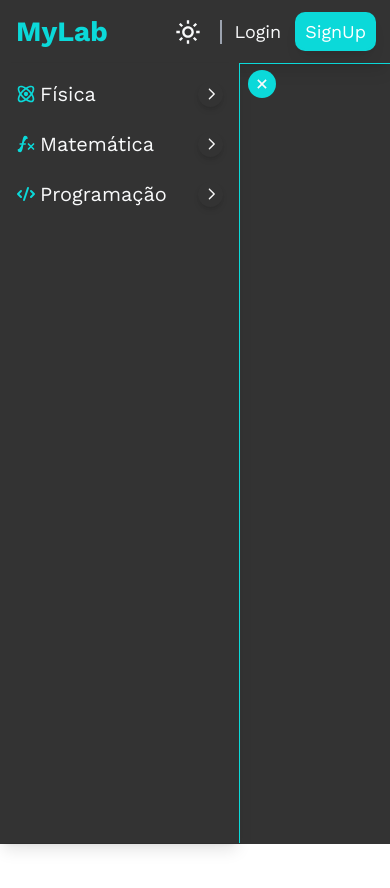
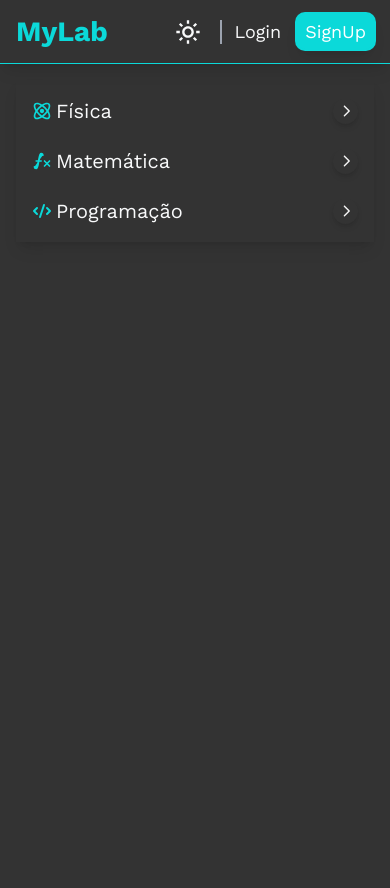
Before and after one commit to EnzoSylvestrin/MyLab, a Next.js app: page /eletrica in a window 390 px wide. Shown: the top 888 px of the page. Before the commit the page ends 844 px from the top, so only its background shows below. Built offline with nearby package versions, Linux system fonts and the light colour scheme.

Commit message:
Iniciando a responsividade

```diff
--- a/src/Components/Header/Header.tsx
+++ b/src/Components/Header/Header.tsx
@@ -1,3 +1,4 @@
+import clsx from 'clsx';
 import { Button } from '../Button/Button';
 import { Link } from '../Link/Link';
 import { Theme, ThemeProps } from '../Theme/Theme';
@@ -15,8 +16,13 @@ type HeaderProps = ThemeProps & {
 
 export const Header = ({ user, onLogin, onLogout, onCreateAccount, setTheme }: HeaderProps) => {
   return (
-    <header>
-      <nav className='w-full fixed h-16 border-b-[1px] shadow-lg border-b-secondary py-3 px-4 flex items-center justify-between transition-colors duration-300 bg-grayMain dark:bg-darkMain'>
+    <header className="sticky top-0 z-[10]">
+      <nav className={clsx(
+        'w-full flex-col h-auto border-b-[1px] shadow-lg border-b-secondary py-3 px-4 flex items-center',
+        'justify-between transition-colors duration-300 bg-grayMain dark:bg-darkMain',
+        'xs:flex-row xs:h-16'
+      )}
+      >
         <Link href='#' size='md' text='MyLab' underlineOnHover={false} title />
         <div className='flex items-center justify-center'>
           <Theme setTheme={setTheme} />
--- a/src/Components/Screen.tsx
+++ b/src/Components/Screen.tsx
@@ -9,6 +9,7 @@ import { Header } from '@/Components/Header/Header';
 import { ToggleBar } from '@/Components/ToggleBar/ToggleBar';
 
 import { ANIMATION_TYPE, DURATION_ANIMATION } from "@/Utils/Contants";
+import clsx from "clsx";
 
 export const Screen = ({ Component, pageProps }: any) => {
 
@@ -20,11 +21,11 @@ export const Screen = ({ Component, pageProps }: any) => {
         <section className={theme === 'dark' ? 'dark' : ''}>
             <Header setTheme={setTheme} />
             <ToggleBar />
-            <motion.section
-                className='pt-16 z-10 min-h-[100vh] h-full transition-colors duration-300 bg-grayMain dark:bg-darkMain'
-                initial={{
-                    paddingLeft: '240px'
-                }}
+            <motion.main
+                className={clsx(
+                    'pl-0 pt-2 z-10 min-h-[100vh] h-full transition-colors duration-300',
+                    'bg-grayMain dark:bg-darkMain md:pt-16 md:pl-60'
+                )}
                 animate={{
                     paddingLeft: open ? '240px' : '0'
                 }}
@@ -34,7 +35,7 @@ export const Screen = ({ Component, pageProps }: any) => {
                 }}
             >
                 <Component {...pageProps} />
-            </motion.section>
+            </motion.main>
         </section>
     );
 }
--- a/src/Components/ToggleBar/ToggleBar.tsx
+++ b/src/Components/ToggleBar/ToggleBar.tsx
@@ -13,6 +13,7 @@ import { FcElectricity } from 'react-icons/fc';
 
 import { Icon } from '../Icon/Icon';
 import { ANIMATION_TYPE, DURATION_ANIMATION } from '@/Utils/Contants';
+import clsx from 'clsx';
 
 export const ToggleBar = () => {
 
@@ -25,8 +26,11 @@ export const ToggleBar = () => {
 
     return (
         <>
-            <motion.div
-                className="flex flex-col gap-5 w-60 h-[calc(100vh_-_64px)] fixed p-4 mt-[63px] z-10  overflow-y-scroll border-r-[1px] border-r-secondary transition-colors duration-300 shadow-lg bg-grayMain dark:bg-darkMain"
+            <motion.div className={clsx(
+                'p-4 bg-grayMain dark:bg-darkMain transition-colors duration-300',
+                'md:fixed md:overflow-y-scroll md:m-0 md:w-60 md:z-20 md:border-r-[1px]',
+                'md:border-r-secondary md:p-0 md:-mt-[1px] md:h-[calc(100vh_-_64px)]'
+            )}
                 animate={{
                     translateX: open ? '0' : '-240px',
                 }}
@@ -34,6 +38,11 @@ export const ToggleBar = () => {
                     duration: DURATION_ANIMATION,
                     type: ANIMATION_TYPE,
                 }}
+            >
+                <div
+                    className={clsx(
+                        "flex flex-col gap-5 w-full p-4 shadow-lg md:h-full",
+                    )}
                 >
                     <ExpandCard
                         title={{ text: 'Física', Icon: BiAtom }}
@@ -59,9 +68,14 @@ export const ToggleBar = () => {
                             { text: 'Python', link: 'python' }
                         ]}
                     />
+                </div>
             </motion.div>
             <motion.div
-                className='fixed flex items-center justify-center rounded-full z-[999] top-[70px] p-1 bg-cyan-200 cursor-pointer dark:bg-secondary '
+                className={clsx(
+                    'hidden fixed items-center justify-center rounded-full z-[999] top-[70px]',
+                    'p-1 bg-cyan-200 cursor-pointer dark:bg-secondary',
+                    'md:flex'
+                )}
                 onClick={HandleToogleMenu}
                 initial={{
                     left: '248px'
--- a/src/styles/globals.css
+++ b/src/styles/globals.css
@@ -16,7 +16,6 @@
 html,
 body {
   min-height: 100vh;
-  overflow-x: hidden;
 }
 
 a {
@@ -41,7 +40,7 @@ a {
 }
 
 ::-webkit-scrollbar {
-  width: 0;
+  width: 7px;
   transition: all 0.3s;
 }
 
```
Lines whose indentation alone changed are shown as unchanged.
